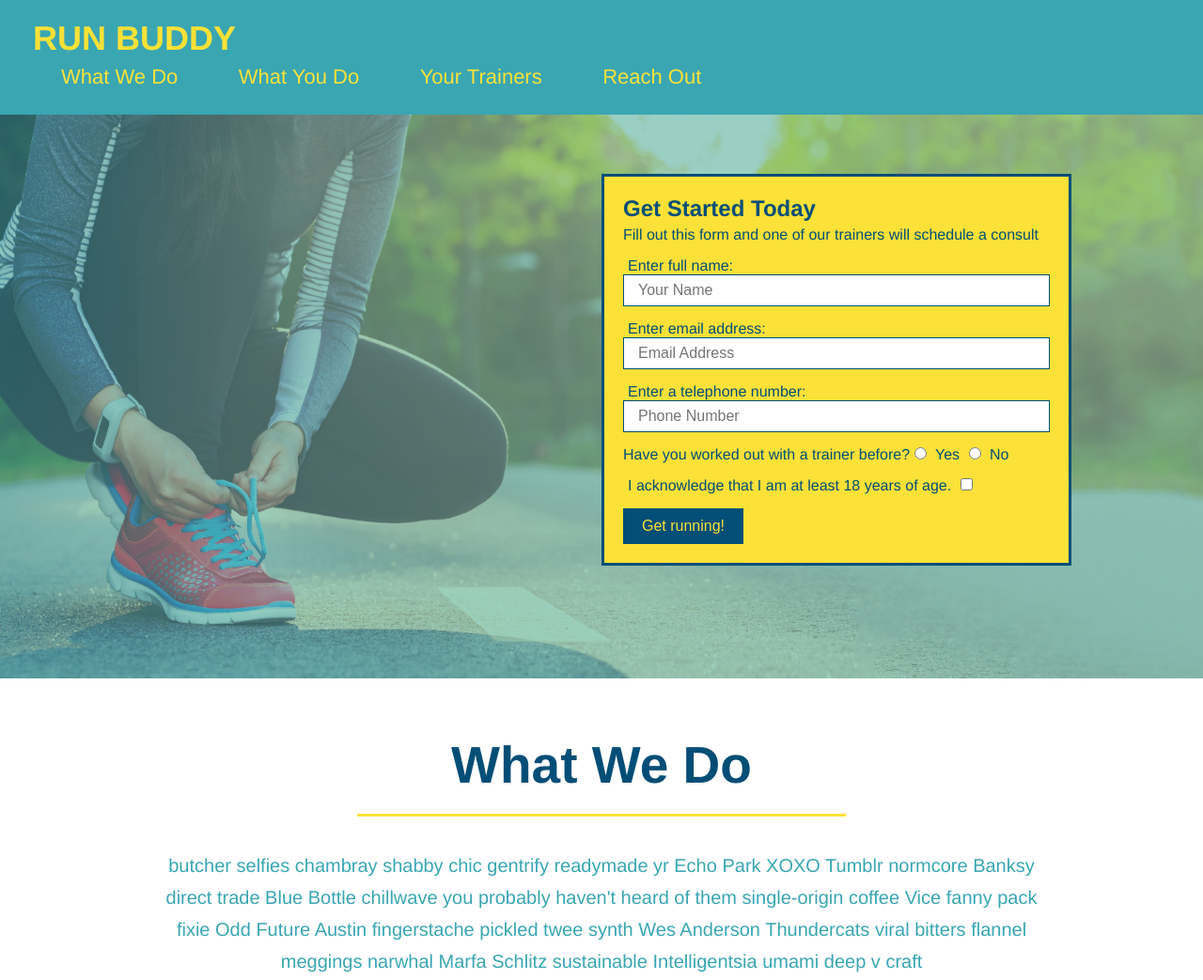
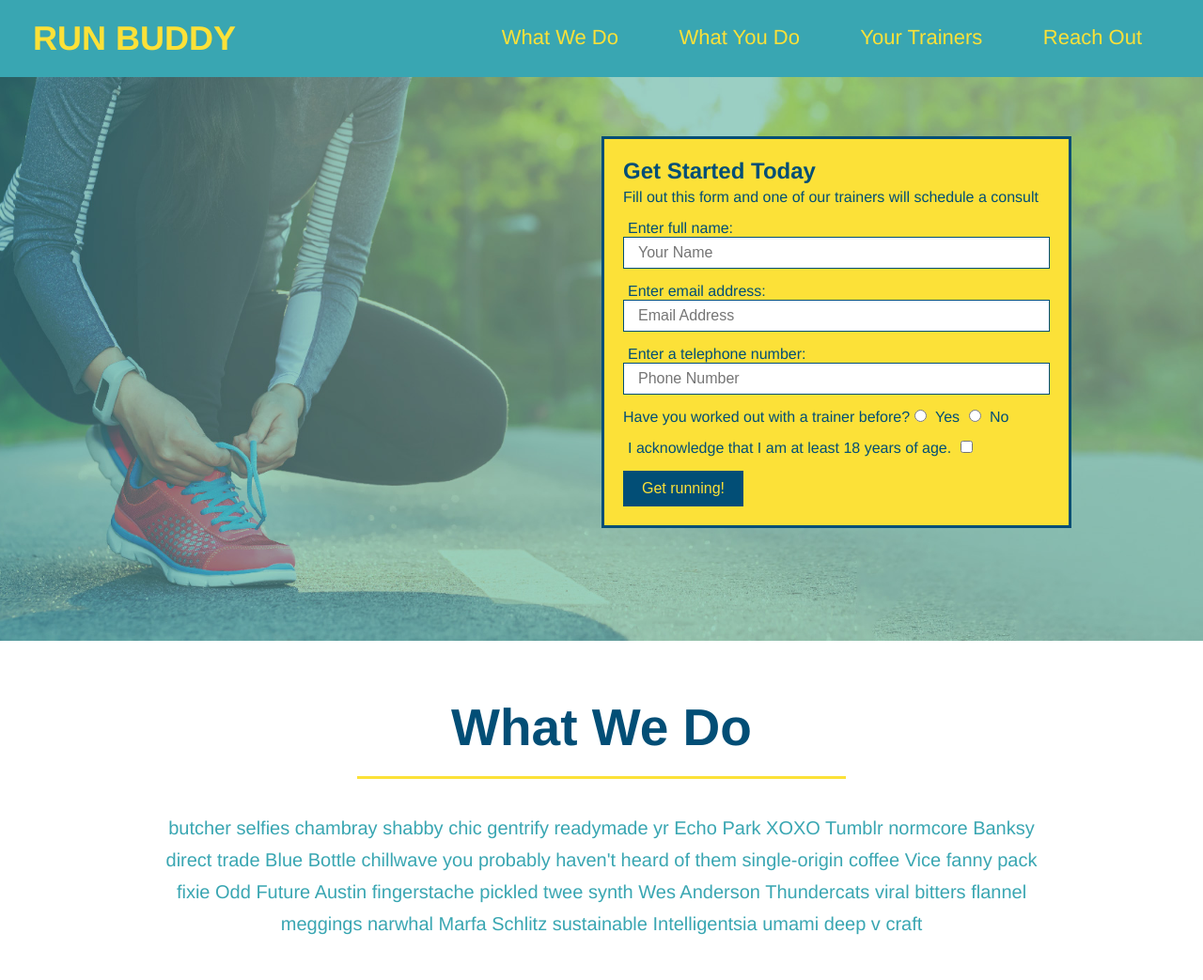
Before and after one commit to ValeriyaS-code/run-buddy, a plain HTML site: page index.html in a window 1280 px wide. Shown: the top 1043 px of the page at 94% size. Drawn offline with Linux system fonts and the light colour scheme.

Commit message:
add flexbos to header

```diff
--- a/assets/css/style.css
+++ b/assets/css/style.css
@@ -12,6 +12,9 @@ body {
 header {
   padding: 20px 35px;
   background-color: #39a6b2;
+  display: flex;
+  justify-content: space-between;
+  flex-wrap: wrap;
 }
 
 header h1 {
```
